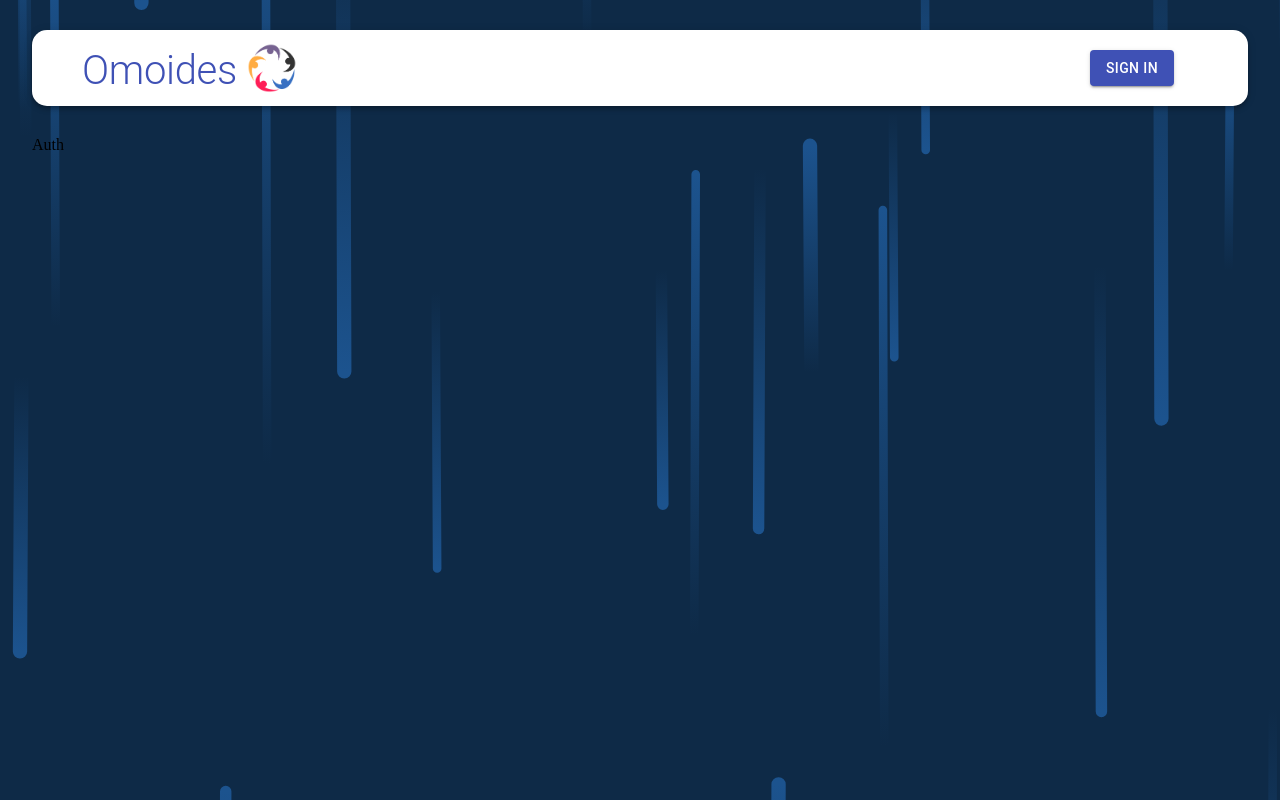
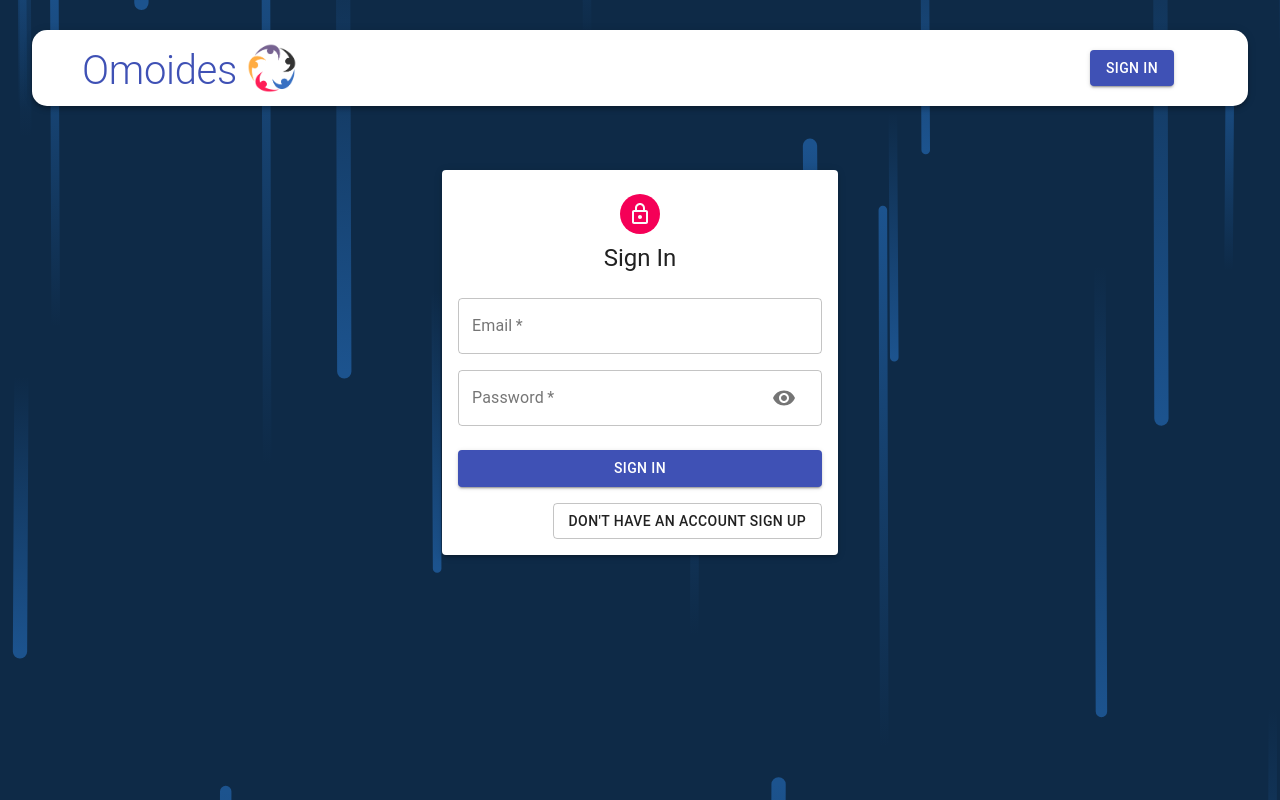
Before and after one commit to sidkhuntia/omoide, a React (Create React App) app in the folder client/: page /auth in a window 1280 px wide. Built offline with nearby package versions, Linux system fonts and the light colour scheme.

Commit message:
auth route add

```diff
--- a/client/package.json
+++ b/client/package.json
@@ -17,7 +17,7 @@
     "react": "^16.12.0",
     "react-dom": "^16.12.0",
     "react-file-base64": "^1.0.3",
-    "react-google-login": "^5.1.25",
+    "react-google-login": "^5.2.2",
     "react-redux": "^7.1.3",
     "react-router-dom": "^5.3.3",
     "react-scripts": "3.4.1",
--- a/client/src/components/Auth/Auth.js
+++ b/client/src/components/Auth/Auth.js
@@ -1,9 +1,99 @@
-import React from 'react'
+import React, { useState } from "react";
+// prettier-ignore
+import { Avatar, Button, Paper, Grid, Typography, Container, TextField } from '@material-ui/core'
+import {GoogleLogin} from 'react-google-login';
+import LockOutlinedIcon from "@material-ui/icons/LockOutlined";
+import useStyles from "./styles.js";
+import Input from "./Input.js";
 
 const Auth = () => {
+  const classes = useStyles();
+
+  //states
+  const [showPassword, setShowPassword] = useState(false);
+  const [isSignUp, setIsSignUp] = useState(false);
+
+  //handle Functions
+  const handleSubmit = (e) => {};
+  const handleChange = (e) => {};
+  const handleShowPassword = () => {
+    setShowPassword(!showPassword);
+  };
+  const switchMode = () => {
+    setIsSignUp(!isSignUp);
+  };
+
   return (
-    <div>Auth</div>
-  )
-}
+    <Container component="main" maxWidth="xs">
+      <Paper className={classes.paper} elevation={3}>
+        <Avatar className={classes.avatar}>
+          <LockOutlinedIcon />
+        </Avatar>
+        <Typography variant="h5">{isSignUp ? "Sign Up" : "Sign In"}</Typography>
+        <form className={classes.form} onSubmit={handleSubmit}>
+          <Grid container spacing={2}>
+            {isSignUp && (
+              <>
+                <Input
+                  name="firstName"
+                  label="First Name"
+                  type="text"
+                  handleChange={handleChange}
+                  half
+                  autofocus
+                />
+                <Input
+                  name="lastName"
+                  label="Last Name"
+                  type="text"
+                  handleChange={handleChange}
+                  half
+                  autofocus
+                />
+              </>
+            )}
+            <Input
+              name="email"
+              label="Email"
+              type="email"
+              handleChange={handleChange}
+            />
+            <Input
+              name="password"
+              label="Password"
+              handleChange={handleChange}
+              type={showPassword ? "text" : "password"}
+              handleShowPassword={handleShowPassword}
+            />
+            {isSignUp && (
+              <Input
+                name="confirmPassword"
+                label="Confirm Password"
+                type="password"
+                handleChange={handleChange}
+              />
+            )}
+          </Grid>
+          <Button
+            type="submit"
+            fullWidth
+            variant="contained"
+            color="primary"
+            className={classes.submit}
+          >
+            {isSignUp ? "Sign Up" : "Sign In"}
+          </Button>
+          <Grid container justify="flex-end">
+            <Button onClick={switchMode} variant="outlined">
+              {isSignUp
+                ? "Already have an account Sign In"
+                : "Don't have an account Sign Up"}
+            </Button>
+          </Grid>
+        </form>
+      </Paper>
+    </Container>
+  );
+};
 
-export default Auth
+export default Auth;
--- /dev/null
+++ b/client/src/components/Auth/Input.js
@@ -0,0 +1,43 @@
+import React from "react";
+//prettier-ignore
+import {Grid, TextField, InputAdornment, IconButton} from '@material-ui/core'
+import Visibility from "@material-ui/icons/Visibility";
+import VisibilityOff from "@material-ui/icons/VisibilityOff";
+
+const input = ({
+  name,
+  label,
+  type,
+  autofocus,
+  handleShowPassword,
+  handleChange,
+  half,
+}) => {
+  return (
+    <Grid item xs={12} sm={half ? 6 : 12}>
+      <TextField
+        name={name}
+        label={label}
+        type={type}
+        autoFocus={autofocus}
+        onChange={handleChange}
+        variant="outlined"
+        required
+        fullWidth
+        InputProps={
+          name === "password" && {
+            endAdornment: (
+              <InputAdornment position="end">
+                <IconButton onClick={handleShowPassword}>
+                  {type === "password" ? <Visibility /> : <VisibilityOff />}
+                </IconButton>
+              </InputAdornment>
+            ),
+          }
+        }
+      />
+    </Grid>
+  );
+};
+
+export default input;
--- a/client/src/components/Auth/styles.js
+++ b/client/src/components/Auth/styles.js
@@ -0,0 +1,30 @@
+import { makeStyles } from '@material-ui/core/styles';
+
+export default makeStyles((theme) => ({
+  paper: {
+    marginTop: theme.spacing(8),
+    display: 'flex',
+    flexDirection: 'column',
+    alignItems: 'center',
+    padding: theme.spacing(2),
+  },
+  root: {
+    '& .MuiTextField-root': {
+      margin: theme.spacing(1),
+    },
+  },
+  avatar: {
+    margin: theme.spacing(1),
+    backgroundColor: theme.palette.secondary.main,
+  },
+  form: {
+    width: '100%', // Fix IE 11 issue.
+    marginTop: theme.spacing(3),
+  },
+  submit: {
+    margin: theme.spacing(3, 0, 2),
+  },
+  googleButton: {
+    marginBottom: theme.spacing(2),
+  },
+}));
```
Also changed, not shown: 1 other file (tests, documents, lock files or other folders).
